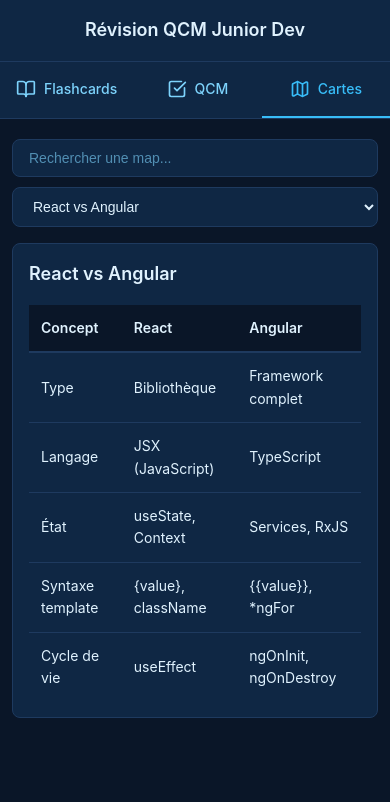
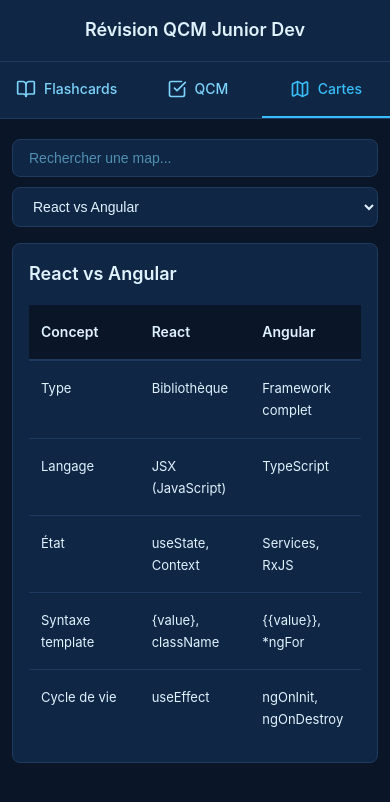
Before and after one commit to Azanore/learning_mcqs, a React (Vite) app: page /maps in a window 390 px wide. Shown: the top 802 px of the page. Built offline with nearby package versions, Linux system fonts and the light colour scheme.

Commit message:
Improve keyword maps table: responsive text wrapping and clearer Bootstrap vs Tailwind comparison

```diff
--- a/src/App.css
+++ b/src/App.css
@@ -670,20 +670,26 @@
   width: 100%;
   border-collapse: collapse;
   font-size: 0.875rem;
+  table-layout: fixed;
 }
 
 .keyword-table th {
   background: var(--color-bg);
-  padding: var(--spacing-md);
+  padding: var(--spacing-lg) var(--spacing-md);
   text-align: left;
   font-weight: 600;
   border-bottom: 2px solid var(--color-border);
+  vertical-align: top;
 }
 
 .keyword-table td {
-  padding: var(--spacing-md);
+  padding: var(--spacing-lg) var(--spacing-md);
   border-bottom: 1px solid var(--color-border);
-  line-height: 1.6;
+  line-height: 1.7;
+  word-wrap: break-word;
+  word-break: break-word;
+  vertical-align: top;
+  font-size: 0.8125rem;
 }
 
 .keyword-table tr:last-child td {
--- a/src/data/keywordMaps.js
+++ b/src/data/keywordMaps.js
@@ -544,49 +544,49 @@
     data: {
       headers: ["Feature/Concept", "Tailwind CSS", "Bootstrap", "Similarity"],
       rows: [
-        ["Philosophy", "Utility-first, compose your own", "Component-based, pre-built", "❌"],
-        ["Container", "container mx-auto px-4", ".container / .container-fluid / .container-lg", "⚠️"],
-        ["Grid Columns", "grid-cols-{1-12} (grid-cols-3, grid-cols-6)", ".col-{1-12} (.col-4, .col-6)", "✅"],
+        ["Philosophy", "Utility-first (compose)", "Component-based (pre-built)", "❌"],
+        ["Container", "container mx-auto px-4", ".container / .container-fluid", "⚠️"],
+        ["Grid Columns", "grid-cols-{1-12}", ".col-{1-12}", "✅"],
         ["Responsive Columns", "md:col-span-6 lg:col-span-4", ".col-md-6 .col-lg-4", "✅"],
         ["Flexbox Layout", "flex justify-{start|center|between|end}", ".d-flex .justify-content-{start|center|between|end}", "✅"],
         ["Flex Alignment", "items-{start|center|end}", ".align-items-{start|center|end}", "✅"],
-        ["Margin", "m-{0-96} (m-4, m-8)", ".m-{0-5} (.m-2, .m-4)", "⚠️"],
+        ["Margin", "m-{0-96} → 0-24rem", ".m-{0-5} → 0-3rem", "⚠️"],
         ["Margin Directional", "mt-4 mb-2 mx-auto my-3", ".mt-3 .mb-2 .mx-auto .my-3", "✅"],
-        ["Padding", "p-{0-96} (p-4, p-8)", ".p-{0-5} (.p-2, .p-4)", "⚠️"],
+        ["Padding", "p-{0-96} → 0-24rem", ".p-{0-5} → 0-3rem", "⚠️"],
         ["Padding Directional", "pt-4 px-6 py-2", ".pt-3 .px-4 .py-2", "✅"],
-        ["Background Colors", "bg-{color}-{50-900} (bg-blue-500, bg-red-600)", ".bg-{primary|secondary|success|danger|warning|info|dark|light}", "⚠️"],
-        ["Text Colors", "text-{color}-{50-900} (text-blue-500)", ".text-{primary|secondary|success|danger|muted|white}", "⚠️"],
-        ["Font Size", "text-{xs|sm|base|lg|xl|2xl|3xl...9xl}", ".h{1-6} or custom sizes", "⚠️"],
-        ["Font Weight", "font-{thin|light|normal|medium|semibold|bold|black}", ".fw-{light|normal|bold} (limited)", "⚠️"],
+        ["Background Colors", "bg-{color}-{50-900}", ".bg-{primary|secondary|success|danger|warning|info}", "⚠️"],
+        ["Text Colors", "text-{color}-{50-900}", ".text-{primary|secondary|success|danger|muted|white}", "⚠️"],
+        ["Font Size", "text-{xs|sm|base|lg|xl|2xl|3xl...9xl}", ".h{1-6} or custom", "⚠️"],
+        ["Font Weight", "font-{thin|light|normal|medium|semibold|bold|black}", ".fw-{light|normal|bold}", "⚠️"],
         ["Text Alignment", "text-{left|center|right|justify}", ".text-{start|center|end}", "✅"],
-        ["Buttons Base", "bg-blue-500 hover:bg-blue-700 px-4 py-2 rounded", ".btn .btn-{primary|secondary|success|danger|warning}", "❌"],
-        ["Button Variants", "border border-blue-500 text-blue-500 hover:bg-blue-50", ".btn-outline-{primary|secondary|success|danger}", "❌"],
-        ["Button Sizes", "px-2 py-1 text-sm / px-6 py-3 text-lg", ".btn-sm / .btn-lg", "❌"],
-        ["Display", "{block|inline-block|inline|flex|grid|hidden}", ".d-{block|inline-block|inline|flex|grid|none}", "✅"],
+        ["Buttons", "Compose: bg-blue-500 hover:bg-blue-700 px-4 py-2 rounded", ".btn .btn-{primary|secondary|success|danger}", "❌"],
+        ["Button Outline", "Compose: border border-blue-500 text-blue-500", ".btn-outline-{primary|secondary|success|danger}", "❌"],
+        ["Button Sizes", "Compose: px-2 py-1 text-sm / px-6 py-3 text-lg", ".btn-sm / .btn-lg", "❌"],
+        ["Display", "block inline-block inline flex grid hidden", ".d-{block|inline-block|inline|flex|grid|none}", "✅"],
         ["Responsive Display", "hidden md:block lg:flex", ".d-none .d-md-block .d-lg-flex", "✅"],
-        ["Width", "w-{0-full} (w-1/2, w-full, w-64)", ".w-{25|50|75|100} (percentage only)", "⚠️"],
-        ["Height", "h-{0-screen} (h-64, h-screen)", ".h-{25|50|75|100} / .vh-100", "⚠️"],
+        ["Width", "w-{0-full} w-1/2 w-64", ".w-{25|50|75|100}", "⚠️"],
+        ["Height", "h-{0-screen} h-64 h-screen", ".h-{25|50|75|100} .vh-100", "⚠️"],
         ["Borders", "border border-{color}-{shade}", ".border .border-{primary|danger}", "⚠️"],
-        ["Border Width", "border-{0|2|4|8}", ".border / .border-{2|3|4|5}", "✅"],
-        ["Border Radius", "rounded-{none|sm|md|lg|xl|2xl|3xl|full}", ".rounded / .rounded-circle", "⚠️"],
-        ["Shadows", "shadow-{sm|md|lg|xl|2xl}", ".shadow / .shadow-sm / .shadow-lg", "✅"],
-        ["Spacing Scale", "0.25rem increments (0→96 = 0→24rem)", "0.25rem increments (0→5 = 0→3rem)", "⚠️"],
-        ["Images", "w-full h-auto object-cover rounded", ".img-fluid .rounded .img-thumbnail", "⚠️"],
+        ["Border Width", "border-{0|2|4|8}", ".border .border-{2|3|4|5}", "✅"],
+        ["Border Radius", "rounded-{none|sm|md|lg|xl|2xl|3xl|full}", ".rounded .rounded-circle", "⚠️"],
+        ["Shadows", "shadow-{sm|md|lg|xl|2xl}", ".shadow .shadow-sm .shadow-lg", "✅"],
+        ["Spacing Scale", "0.25rem steps: 0→96 = 0→24rem", "0.25rem steps: 0→5 = 0→3rem", "⚠️"],
+        ["Images", "Compose: w-full h-auto object-cover rounded", ".img-fluid .rounded .img-thumbnail", "⚠️"],
         ["Float", "float-{left|right|none}", ".float-{start|end}", "✅"],
-        ["Form Inputs", "border rounded px-3 py-2 focus:ring focus:border-blue-500", ".form-control .form-control-{lg|sm}", "❌"],
-        ["Form Select", "border rounded px-3 py-2", ".form-select .form-select-{lg|sm}", "❌"],
-        ["Checkboxes/Radio", "Custom styling needed", ".form-check .form-check-input .form-switch", "❌"],
+        ["Form Inputs", "Compose: border rounded px-3 py-2 focus:ring", ".form-control .form-control-{lg|sm}", "❌"],
+        ["Form Select", "Compose: border rounded px-3 py-2", ".form-select .form-select-{lg|sm}", "❌"],
+        ["Checkboxes/Radio", "Custom styling required", ".form-check .form-check-input .form-switch", "❌"],
         ["Cards", "Compose: bg-white rounded-lg shadow-md p-6", ".card .card-body .card-header .card-footer", "❌"],
         ["Alerts", "Compose: bg-red-100 border-l-4 border-red-500 p-4", ".alert .alert-{success|danger|warning|info}", "❌"],
         ["Tables", "table-auto border-collapse", ".table .table-{striped|bordered|hover|dark}", "❌"],
         ["Gap/Gutters", "gap-4 gap-x-2 gap-y-3", ".g-3 .gx-2 .gy-3", "✅"],
-        ["Opacity", "opacity-{0-100} (opacity-50, opacity-75)", ".opacity-{0|25|50|75|100}", "⚠️"],
+        ["Opacity", "opacity-{0-100}", ".opacity-{0|25|50|75|100}", "⚠️"],
         ["Position", "absolute relative fixed sticky static", ".position-{static|relative|absolute|fixed|sticky}", "✅"],
-        ["Z-index", "z-{0|10|20|30|40|50}", "Custom CSS (no utility classes)", "❌"],
+        ["Z-index", "z-{0|10|20|30|40|50}", "No utility (custom CSS)", "❌"],
         ["Overflow", "overflow-{auto|hidden|scroll|visible}", ".overflow-{auto|hidden|scroll|visible}", "✅"],
-        ["Hover States", "hover:bg-blue-700 hover:text-white", ":hover in custom CSS (limited utilities)", "❌"],
-        ["Focus States", "focus:ring focus:outline-none focus:border-blue-500", ":focus in custom CSS", "❌"],
-        ["Responsive Breakpoints", "sm: md: lg: xl: 2xl: prefixes", ".col-{sm|md|lg|xl}-* / .d-{sm|md|lg|xl}-*", "✅"]
+        ["Hover States", "hover:bg-blue-700 hover:text-white", "No utility (custom CSS)", "❌"],
+        ["Focus States", "focus:ring focus:outline-none focus:border-blue-500", "No utility (custom CSS)", "❌"],
+        ["Responsive Breakpoints", "sm: md: lg: xl: 2xl: prefixes", ".{breakpoint}-* (sm|md|lg|xl|xxl)", "✅"]
       ]
     }
   }
```
